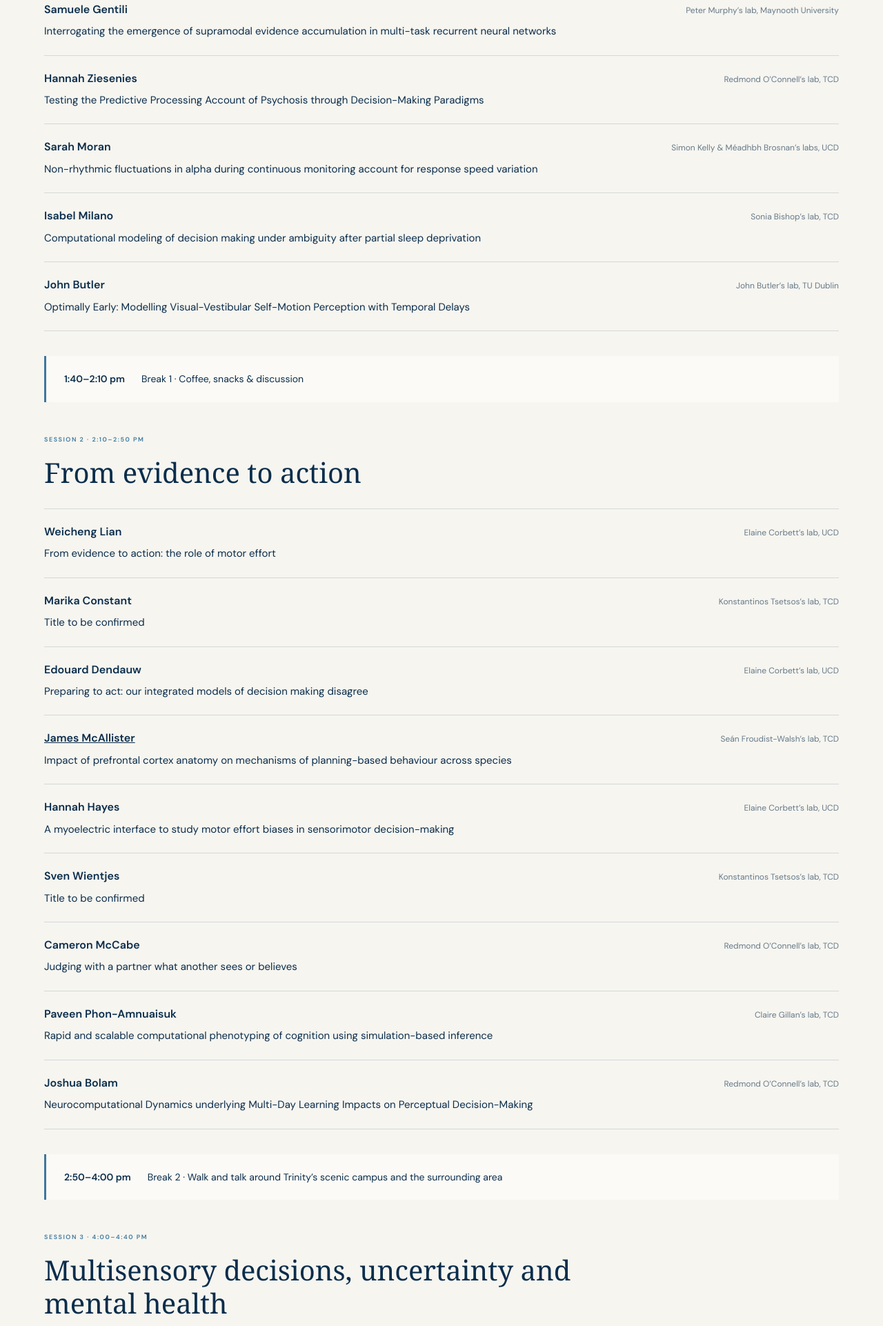
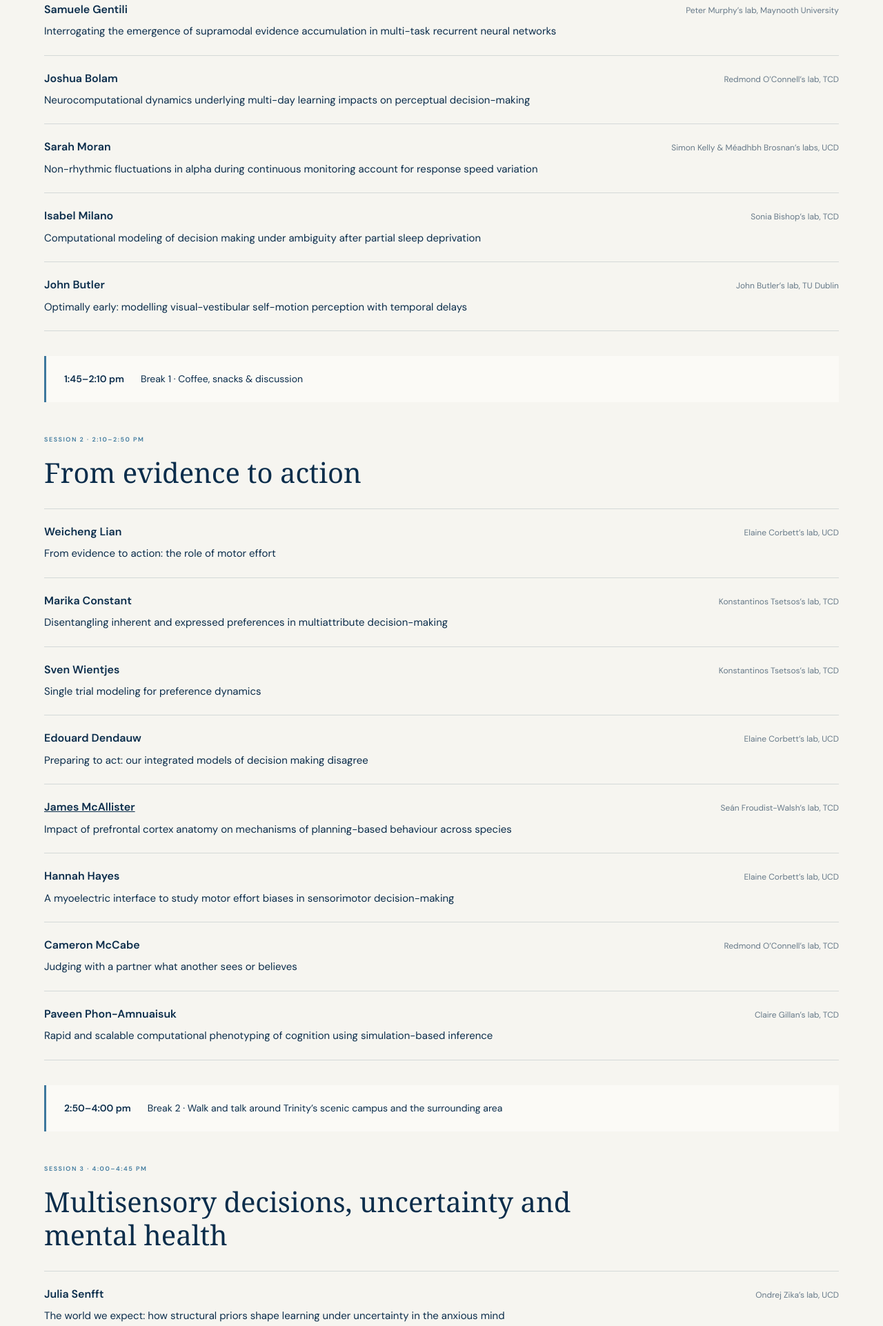
Before and after one commit to CANNgroup/cann-website, a plain HTML site: page site/ddm.html in a window 1280 px wide. Shown: the part 2255-4177 px from the top of the page at 69% size. Drawn offline with Linux system fonts and the light colour scheme; a web font is replaced by a local one.

Commit message:
Align DDM schedule, speaker order and titles with revised programme

```diff
--- a/site/ddm.html
+++ b/site/ddm.html
@@ -21,36 +21,36 @@
 </header>
 <main class="page-main seminar-page ddm-page">
 <section class="page-hero"><div class="page-hero-inner"><nav class="breadcrumb" aria-label="Breadcrumb"><a href="seminars.html">Seminars</a> / Dublin Decision Making</nav><div class="ddm-host"><p class="page-kicker">Hosted and organised at Trinity College Dublin</p><img src="assets/ddm/trinity.jpg" alt="Trinity College Dublin — The University of Dublin" width="1713" height="591"></div><h1><span class="ddm-abbreviation">DDM</span>Dublin Decision Making</h1><p class="lede">An afternoon of research talks and discussion connecting decision-making groups across Dublin and Maynooth.</p><div class="ddm-details"><p><strong>When</strong><time datetime="2026-12-01">Tuesday, 1 December 2026</time><br>1–5 pm · Dublin time</p><p><strong>Where</strong>Room LB11, Lloyd Institute,<br>Trinity College Dublin</p></div><div style="display:flex;flex-wrap:wrap;gap:1rem;align-items:center"><a class="button button--primary" href="https://luma.com/eop5qr9a">Register for DDM ↗</a><a class="button" href="#programme">Explore the programme ↓</a></div></div></section>
-<div class="page-content"><section class="series-section"><h2>About the meeting</h2><p>This meeting is to catalyse interactions among Dublin’s remarkably strong community studying decision-making, spanning the fields of neuroscience, psychology, artificial intelligence and psychiatry.</p><p>For meeting enquiries, contact <a href="mailto:curnown@tcd.ie">Naomi Curnow (curnown@tcd.ie)</a>.</p></section><section class="ddm-institutions" aria-labelledby="institutions-title"><h2 id="institutions-title">Institutions represented</h2><div class="ddm-institution-grid"><div class="ddm-institution"><img src="assets/ddm/ucd.png" alt="University College Dublin" loading="lazy"></div><div class="ddm-institution"><img src="assets/ddm/maynooth.webp" alt="Maynooth University" loading="lazy"></div><div class="ddm-institution"><img src="assets/ddm/tu-dublin.jpg" alt="Technological University Dublin" loading="lazy"></div><div class="ddm-institution"><img src="assets/ddm/oxford.png" alt="University of Oxford" loading="lazy"></div></div></section><section id="programme" aria-labelledby="programme-title"><h2 id="programme-title">Programme</h2><section class="ddm-session" aria-labelledby="session-1"><p class="page-kicker">Session 1 · 1:00–1:40 pm</p><h3 id="session-1">Evidence accumulation, belief updating and response speed</h3><ol class="ddm-talks">
+<div class="page-content"><section class="series-section"><h2>About the meeting</h2><p>This meeting is to catalyse interactions among Dublin’s remarkably strong community studying decision-making, spanning the fields of neuroscience, psychology, artificial intelligence and psychiatry.</p><p>For meeting enquiries, contact <a href="mailto:curnown@tcd.ie">Naomi Curnow (curnown@tcd.ie)</a>.</p></section><section class="ddm-institutions" aria-labelledby="institutions-title"><h2 id="institutions-title">Institutions represented</h2><div class="ddm-institution-grid"><div class="ddm-institution"><img src="assets/ddm/ucd.png" alt="University College Dublin" loading="lazy"></div><div class="ddm-institution"><img src="assets/ddm/maynooth.webp" alt="Maynooth University" loading="lazy"></div><div class="ddm-institution"><img src="assets/ddm/tu-dublin.jpg" alt="Technological University Dublin" loading="lazy"></div><div class="ddm-institution"><img src="assets/ddm/oxford.png" alt="University of Oxford" loading="lazy"></div></div></section><section id="programme" aria-labelledby="programme-title"><h2 id="programme-title">Programme</h2><section class="ddm-session" aria-labelledby="session-1"><p class="page-kicker">Session 1 · 1:00–1:45 pm</p><h3 id="session-1">Evidence accumulation, belief updating and response speed</h3><ol class="ddm-talks">
 <li><div class="ddm-speaker"><strong>Hadiseh Hajimohammadi</strong><span>Simon Kelly’s lab, UCD</span></div><p>Neural implementation of adaptive evidence accumulation in volatile and non-volatile environments</p></li>
-<li><div class="ddm-speaker"><strong><a href="people/eva-sevenster.html">Eva Sevenster</a></strong><span>Seán Froudist-Walsh &amp; Rui Ponte Costa’s labs, TCD &amp; Oxford</span></div><p>Cortically-Embedded RNNs for anatomically-grounded models of cognition.</p></li>
+<li><div class="ddm-speaker"><strong><a href="people/eva-sevenster.html">Eva Sevenster</a></strong><span>Seán Froudist-Walsh &amp; Rui Ponte Costa’s labs, TCD &amp; Oxford</span></div><p>Cortically embedded RNNs for anatomically grounded models of cognition</p></li>
 <li><div class="ddm-speaker"><strong>Aurora Delz</strong><span>Peter Murphy’s lab, Maynooth University</span></div><p>Mouse cursor movements track belief updating under volatility and are captured by the dynamics of an attractor model</p></li>
 <li><div class="ddm-speaker"><strong><a href="people/naomi-curnow.html">Naomi Curnow</a></strong><span>Seán Froudist-Walsh &amp; Konstantinos Tsetsos’s labs, TCD</span></div><p>Do prefrontal cortical gradients affect evidence accumulation strategies across species?</p></li>
 <li><div class="ddm-speaker"><strong>Samuele Gentili</strong><span>Peter Murphy’s lab, Maynooth University</span></div><p>Interrogating the emergence of supramodal evidence accumulation in multi-task recurrent neural networks</p></li>
-<li><div class="ddm-speaker"><strong>Hannah Ziesenies</strong><span>Redmond O’Connell’s lab, TCD</span></div><p>Testing the Predictive Processing Account of Psychosis through Decision-Making Paradigms</p></li>
+<li><div class="ddm-speaker"><strong>Joshua Bolam</strong><span>Redmond O’Connell’s lab, TCD</span></div><p>Neurocomputational dynamics underlying multi-day learning impacts on perceptual decision-making</p></li>
 <li><div class="ddm-speaker"><strong>Sarah Moran</strong><span>Simon Kelly &amp; Méadhbh Brosnan’s labs, UCD</span></div><p>Non-rhythmic fluctuations in alpha during continuous monitoring account for response speed variation</p></li>
 <li><div class="ddm-speaker"><strong>Isabel Milano</strong><span>Sonia Bishop’s lab, TCD</span></div><p>Computational modeling of decision making under ambiguity after partial sleep deprivation</p></li>
-<li><div class="ddm-speaker"><strong>John Butler</strong><span>John Butler’s lab, TU Dublin</span></div><p>Optimally Early: Modelling Visual-Vestibular Self-Motion Perception with Temporal Delays</p></li>
-</ol></section><div class="ddm-break"><strong>1:40–2:10 pm</strong><span>Break 1 · Coffee, snacks &amp; discussion</span></div><section class="ddm-session" aria-labelledby="session-2"><p class="page-kicker">Session 2 · 2:10–2:50 pm</p><h3 id="session-2">From evidence to action</h3><ol class="ddm-talks">
+<li><div class="ddm-speaker"><strong>John Butler</strong><span>John Butler’s lab, TU Dublin</span></div><p>Optimally early: modelling visual-vestibular self-motion perception with temporal delays</p></li>
+</ol></section><div class="ddm-break"><strong>1:45–2:10 pm</strong><span>Break 1 · Coffee, snacks &amp; discussion</span></div><section class="ddm-session" aria-labelledby="session-2"><p class="page-kicker">Session 2 · 2:10–2:50 pm</p><h3 id="session-2">From evidence to action</h3><ol class="ddm-talks">
 <li><div class="ddm-speaker"><strong>Weicheng Lian</strong><span>Elaine Corbett’s lab, UCD</span></div><p>From evidence to action: the role of motor effort</p></li>
-<li><div class="ddm-speaker"><strong>Marika Constant</strong><span>Konstantinos Tsetsos’s lab, TCD</span></div><p>Title to be confirmed</p></li>
+<li><div class="ddm-speaker"><strong>Marika Constant</strong><span>Konstantinos Tsetsos’s lab, TCD</span></div><p>Disentangling inherent and expressed preferences in multiattribute decision-making</p></li>
+<li><div class="ddm-speaker"><strong>Sven Wientjes</strong><span>Konstantinos Tsetsos’s lab, TCD</span></div><p>Single trial modeling for preference dynamics</p></li>
 <li><div class="ddm-speaker"><strong>Edouard Dendauw</strong><span>Elaine Corbett’s lab, UCD</span></div><p>Preparing to act: our integrated models of decision making disagree</p></li>
 <li><div class="ddm-speaker"><strong><a href="people/james-mcallister.html">James McAllister</a></strong><span>Seán Froudist-Walsh’s lab, TCD</span></div><p>Impact of prefrontal cortex anatomy on mechanisms of planning-based behaviour across species</p></li>
 <li><div class="ddm-speaker"><strong>Hannah Hayes</strong><span>Elaine Corbett’s lab, UCD</span></div><p>A myoelectric interface to study motor effort biases in sensorimotor decision-making</p></li>
-<li><div class="ddm-speaker"><strong>Sven Wientjes</strong><span>Konstantinos Tsetsos’s lab, TCD</span></div><p>Title to be confirmed</p></li>
 <li><div class="ddm-speaker"><strong>Cameron McCabe</strong><span>Redmond O’Connell’s lab, TCD</span></div><p>Judging with a partner what another sees or believes</p></li>
 <li><div class="ddm-speaker"><strong>Paveen Phon-Amnuaisuk</strong><span>Claire Gillan’s lab, TCD</span></div><p>Rapid and scalable computational phenotyping of cognition using simulation-based inference</p></li>
-<li><div class="ddm-speaker"><strong>Joshua Bolam</strong><span>Redmond O’Connell’s lab, TCD</span></div><p>Neurocomputational Dynamics underlying Multi-Day Learning Impacts on Perceptual Decision-Making</p></li>
-</ol></section><div class="ddm-break"><strong>2:50–4:00 pm</strong><span>Break 2 · Walk and talk around Trinity’s scenic campus and the surrounding area</span></div><section class="ddm-session" aria-labelledby="session-3"><p class="page-kicker">Session 3 · 4:00–4:40 pm</p><h3 id="session-3">Multisensory decisions, uncertainty and mental health</h3><ol class="ddm-talks">
+</ol></section><div class="ddm-break"><strong>2:50–4:00 pm</strong><span>Break 2 · Walk and talk around Trinity’s scenic campus and the surrounding area</span></div><section class="ddm-session" aria-labelledby="session-3"><p class="page-kicker">Session 3 · 4:00–4:45 pm</p><h3 id="session-3">Multisensory decisions, uncertainty and mental health</h3><ol class="ddm-talks">
 <li><div class="ddm-speaker"><strong>Julia Senfft</strong><span>Ondrej Zika’s lab, UCD</span></div><p>The world we expect: how structural priors shape learning under uncertainty in the anxious mind</p></li>
 <li><div class="ddm-speaker"><strong>Ern Wong</strong><span>Sonia Bishop’s lab, TCD</span></div><p>Worry predicts pessimistic beliefs under ambiguity</p></li>
-<li><div class="ddm-speaker"><strong><a href="people/xiaohe-yu.html">Xiaohe Yu</a></strong><span>Seán Froudist-Walsh’s lab, TCD</span></div><p>Decision-making under uncertainty: A mechanistic computational model of noradrenergic modulation</p></li>
+<li><div class="ddm-speaker"><strong><a href="people/xiaohe-yu.html">Xiaohe Yu</a></strong><span>Seán Froudist-Walsh’s lab, TCD</span></div><p>Decision-making under uncertainty: a mechanistic model of noradrenergic modulation</p></li>
 <li><div class="ddm-speaker"><strong>Maria Berjano</strong><span>Sonia Bishop’s lab, TCD</span></div><p>Decision-making under volatility in anxiety and depression: a computational modelling approach</p></li>
+<li><div class="ddm-speaker"><strong>Luianta Verra</strong><span>Ondrej Zika’s lab, UCD</span></div><p>Computational mechanisms of aversive generalization and avoidance</p></li>
 <li><div class="ddm-speaker"><strong>Ondrej Zika</strong><span>Ondrej Zika’s lab, UCD</span></div><p>Computational marker of uncertainty sensitivity as a predictor of long-term changes in anxiety symptom severity</p></li>
-<li><div class="ddm-speaker"><strong>Luianta Verra</strong><span>Ondrej Zika’s lab, UCD</span></div><p>Computational mechanisms of aversive generalization and avoidance</p></li>
+<li><div class="ddm-speaker"><strong>Hannah Ziesenies</strong><span>Redmond O’Connell’s lab, TCD</span></div><p>Testing the predictive processing account of psychosis through decision-making paradigms</p></li>
 <li><div class="ddm-speaker"><strong>Ellen Moore</strong><span>Claire Gillan’s lab, TCD</span></div><p>Precision functional mapping of mental health dimensions – initial clinical insights</p></li>
 <li><div class="ddm-speaker"><strong>Hanwen Deng</strong><span>Claire Gillan’s lab, TCD</span></div><p>How does mood return to baseline in bipolar disorder? Evidence from EMA</p></li>
-</ol></section><div class="ddm-break"><strong>4:40–5:00 pm</strong><span>Finishing up, discussion &amp; heading to the pub (optional)</span></div></section><section class="series-section ddm-organisers"><p class="page-kicker">Organised by</p><div class="ddm-organiser-row"><a class="ddm-cann-mark" href="index.html" aria-label="CANN group homepage">CANN<span>Cognition, Anatomy &amp;<br>Neural Networks</span></a><div><h2>CANN group</h2><p><a href="people/naomi-curnow.html">Naomi Curnow</a> &amp; <a href="people/sean-froudist-walsh.html">Seán Froudist-Walsh</a></p></div></div></section><nav class="series-return" aria-label="Related pages"><a href="seminars.html">← All seminars and meetings</a></nav></div></main>
+</ol></section><div class="ddm-break"><strong>4:45–5:00 pm</strong><span>Finishing up, discussion &amp; heading to the pub (optional)</span></div></section><section class="series-section ddm-organisers"><p class="page-kicker">Organised by</p><div class="ddm-organiser-row"><a class="ddm-cann-mark" href="index.html" aria-label="CANN group homepage">CANN<span>Cognition, Anatomy &amp;<br>Neural Networks</span></a><div><h2>CANN group</h2><p><a href="people/naomi-curnow.html">Naomi Curnow</a> &amp; <a href="people/sean-froudist-walsh.html">Seán Froudist-Walsh</a></p></div></div></section><nav class="series-return" aria-label="Related pages"><a href="seminars.html">← All seminars and meetings</a></nav></div></main>
 <footer class="footer">
   <div class="footer-brand"><span>CANN</span><p>Cognition, Anatomy &amp; Neural Networks</p></div>
   <div class="footer-locations"><span>University of Oxford</span><span>Trinity College Dublin</span></div>
```
